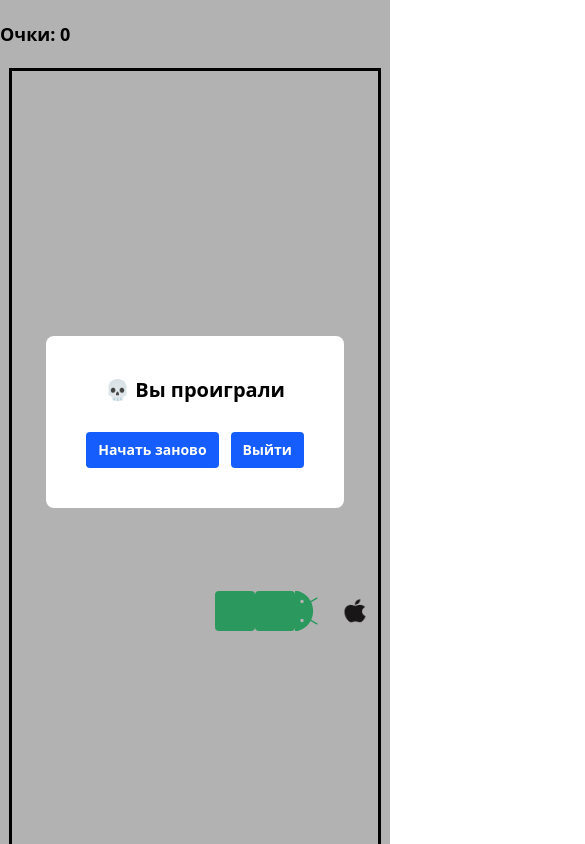
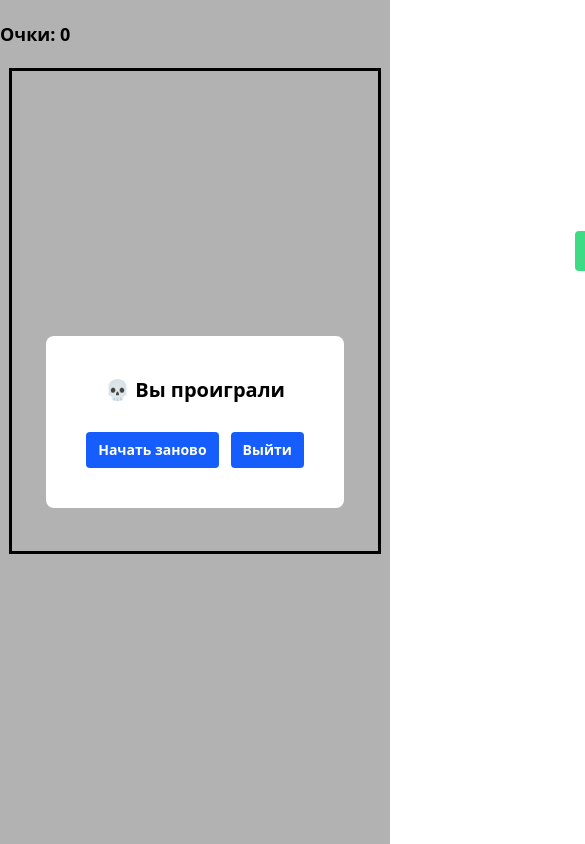
Before and after one commit to YangBang74/snakeGame, a Vue app: page / in a window 390 px wide. Shown: the top 844 px of the page, 585 px wide, since content can reach past the window. Built offline with nearby package versions, Linux system fonts and the light colour scheme; the HTML template or start-up script is replaced by a standard one.

Commit message:
refactor: update layout of game grid in GamePage.vue for improved responsiveness

```diff
--- a/src/views/game/GamePage.vue
+++ b/src/views/game/GamePage.vue
@@ -144,11 +144,14 @@ onBeforeUnmount(() => {
 
   <section>
     <div class="container">
-      <div class="border-3 flex flex-wrap justify-center mx-[9.25px]">
+      <div
+        class="border-3 grid justify-center mx-[9.25px]"
+        :style="`grid-template-columns: repeat(${columnsPerRow}, 1fr)`"
+      >
         <div
           v-for="col in columns"
           :key="col"
-          class="h-10 w-10 flex items-center justify-center"
+          class="h-full w-full min-w-10 min-h-10 flex items-center justify-center"
           :class="{
             'bg-[#3ddb85] rounded-sm': snakeBody.includes(col) && col !== start,
           }"
```
